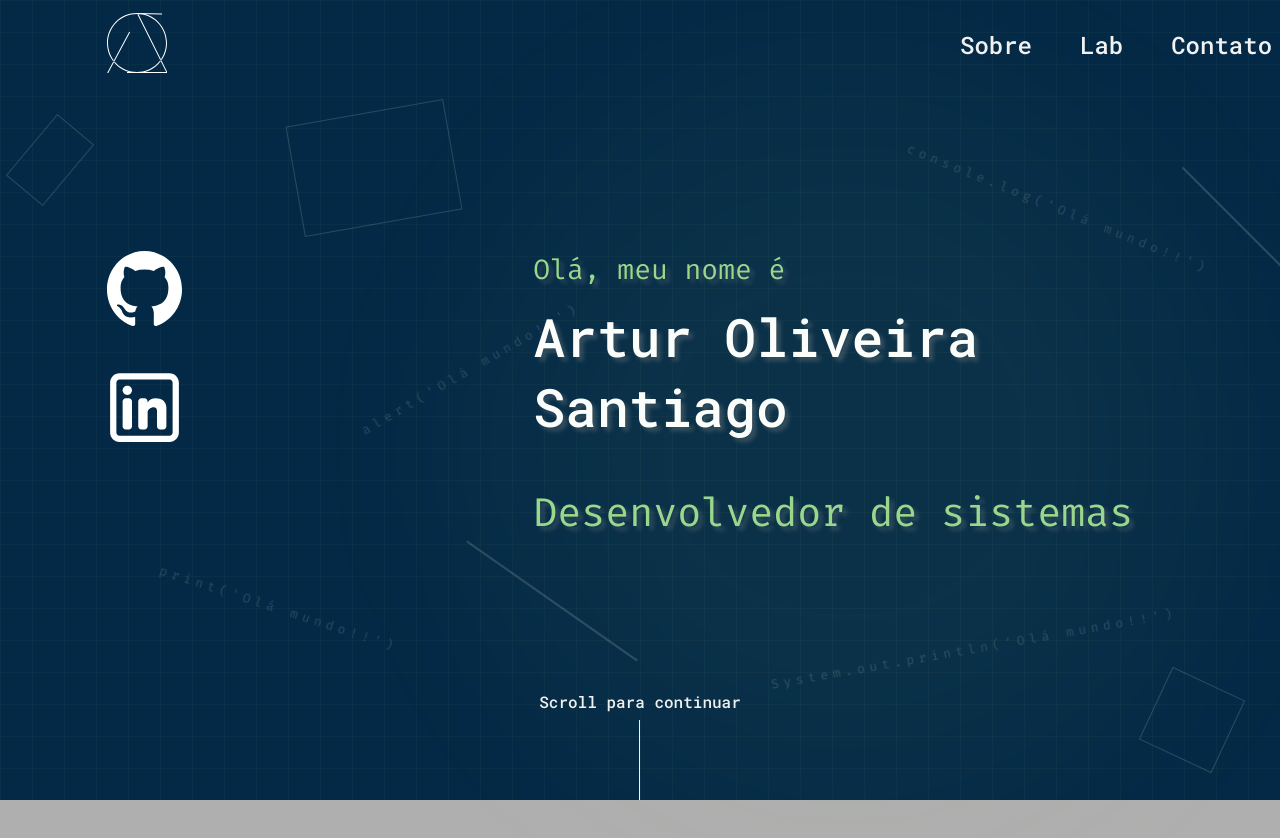
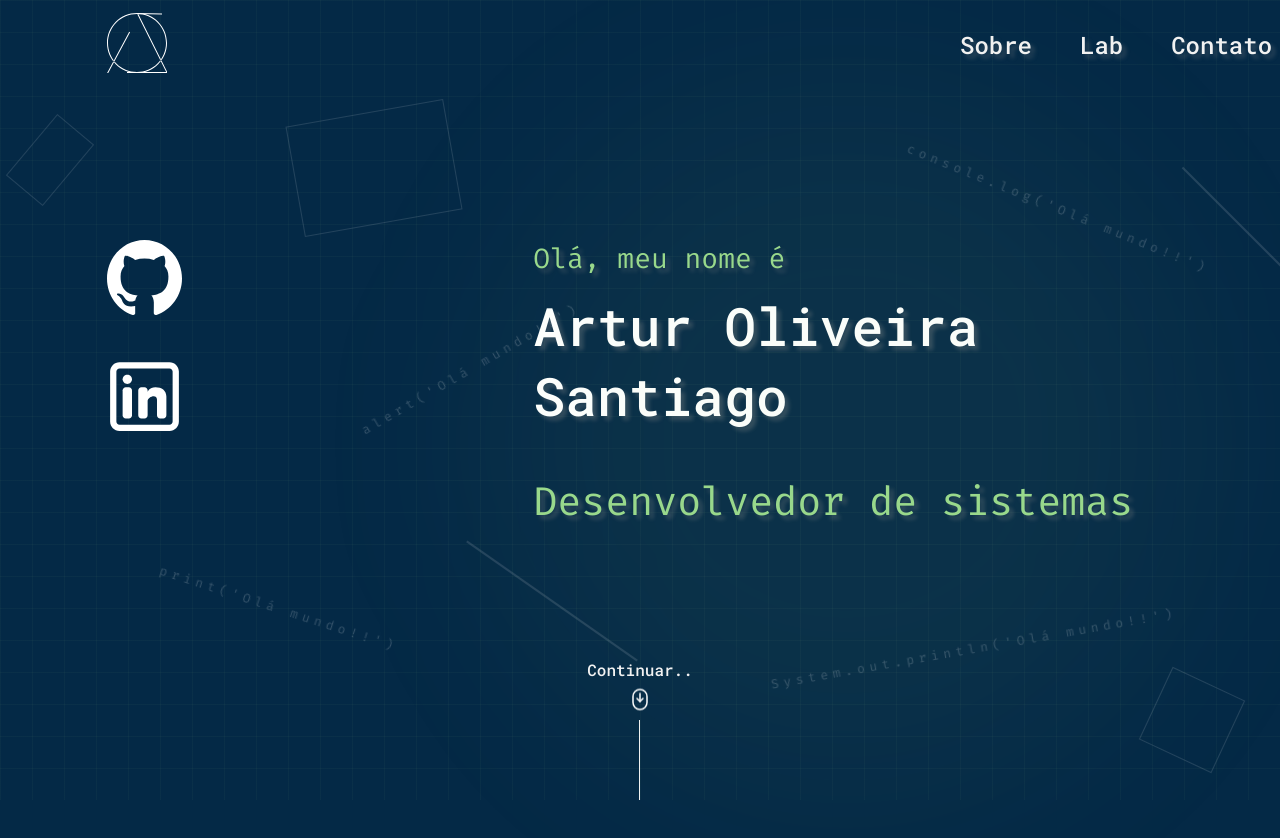
Before and after one commit to arturolivs/portfolio, a Next.js app: page / in a window 1280 px wide. Shown: the top 838 px of the page. Built offline with nearby package versions, Linux system fonts and the light colour scheme.

Commit message:
feature: created `HomeScrollIndicator`

```diff
--- a/src/components/Header/header.style.ts
+++ b/src/components/Header/header.style.ts
@@ -1,4 +1,5 @@
 import styled, { css } from 'styled-components'
+import { opacify } from '../../theme/utils'
 
 export const Header = styled.header`
   position: fixed;
@@ -55,7 +56,7 @@ export const Link = styled.a`
     font-family: 'Roboto Mono';
     color: ${theme.colors.neutral_100};
     font-size: 24px;
-
+    text-shadow: 4px 4px 4px ${opacify(theme.colors.neutral_500, 0.4)};
     transition: color 0.2s;
 
     &:hover {
--- a/src/components/HomeBackgroundDetails/homoBackgroundDetails.styles.ts
+++ b/src/components/HomeBackgroundDetails/homoBackgroundDetails.styles.ts
@@ -14,7 +14,7 @@ export const HelloWord = styled.span`
     position: absolute;
     font-family: 'Fira Code';
 
-    color: ${opacify(theme.colors.neutral_white, 0.15)};
+    color: ${opacify(theme.colors.neutral_white, 0.19)};
     font-size: 0.8rem;
     letter-spacing: 0.3rem;
     pointer-events: none;
@@ -55,7 +55,7 @@ export const GeometricShapes = styled.div`
     rotate = 0,
   }: GeometricShapesProps & { theme: DefaultTheme }) => css`
     position: absolute;
-    border: 1px solid ${opacify(theme.colors.neutral_white, 0.15)};
+    border: 1px solid ${opacify(theme.colors.neutral_white, 0.12)};
     width: ${width};
     height: ${height};
     top: ${top}%;
--- /dev/null
+++ b/src/components/HomeScrollIndicator/homeScrollIndicator.styles.ts
@@ -0,0 +1,72 @@
+import styled, { css, keyframes } from 'styled-components'
+
+import ScrollDown from '../../assets/icons/scroll-down-icon.svg'
+import Text from '../Text'
+
+export const ScrollToContinue = styled.div`
+  display: flex;
+  flex-direction: column;
+  align-items: center;
+  row-gap: 0.5rem;
+
+  grid-column: 6 / 8;
+  grid-row: 12 / 13;
+
+  &:hover {
+    span {
+      transform: translateX(5rem);
+
+      &::first-letter {
+        text-transform: lowercase;
+      }
+
+      &::before {
+        opacity: 1;
+        transform: translateX(-9.8rem);
+      }
+    }
+  }
+`
+
+export const ScrollText = styled(Text)`
+  ${({ theme }) => css`
+    position: relative;
+    width: 100%;
+
+    text-align: center;
+    font-family: 'Roboto Mono';
+    color: ${theme.colors.neutral_100};
+
+    pointer-events: none;
+    transition: all 0.5s;
+
+    &::before {
+      content: 'Use scroll para ';
+      position: absolute;
+
+      opacity: 0;
+      transition: all 0.5s;
+    }
+  `}
+`
+const moveDown = keyframes`
+  to {
+    transform: translateY(0);
+  }
+
+  from {
+    transform: translateY(-.3rem);
+  }
+`
+
+export const ScrollDownIcon = styled(ScrollDown)`
+  animation: ${moveDown} 1s ease-out infinite;
+`
+
+export const Line = styled.div`
+  ${({ theme }) => css`
+    width: 1px;
+    height: 80px;
+    background-color: ${theme.colors.neutral_100};
+  `}
+`
--- /dev/null
+++ b/src/components/HomeScrollIndicator/index.tsx
@@ -0,0 +1,21 @@
+import React from 'react'
+import { useTheme } from 'styled-components'
+
+import * as S from './homeScrollIndicator.styles'
+
+const HomeScrollIndicator = () => {
+  const theme = useTheme()
+  return (
+    <S.ScrollToContinue>
+      <S.ScrollText>Continuar..</S.ScrollText>
+      <S.ScrollDownIcon
+        width={24}
+        height={24}
+        color={theme.colors.neutral_white}
+      />
+      <S.Line />
+    </S.ScrollToContinue>
+  )
+}
+
+export default HomeScrollIndicator
--- a/src/templates/AboutMe/aboutMe.style.ts
+++ b/src/templates/AboutMe/aboutMe.style.ts
@@ -1,10 +1,10 @@
 import styled, { css } from 'styled-components'
 
 export const AboutMeSection = styled.section`
-  ${() => css`
+  ${({ theme }) => css`
     width: 100%;
     height: 100vh;
 
-    background: #afafaf;
+    background: ${theme.colors.primary_500};
   `}
 `
--- a/src/templates/Home/home.style.ts
+++ b/src/templates/Home/home.style.ts
@@ -109,28 +109,3 @@ export const Profession = styled(Text)`
     text-shadow: 4px 4px 4px ${opacify(theme.colors.neutral_500, 0.4)};
   `}
 `
-
-export const ScrollToContinue = styled.div`
-  display: flex;
-  flex-direction: column;
-  align-items: center;
-  row-gap: 0.5rem;
-
-  grid-column: 1 / 13;
-  grid-row: 12 / 13;
-`
-
-export const ScrollText = styled(Text)`
-  ${({ theme }) => css`
-    cursor: default;
-    font-family: 'Roboto Mono';
-    color: ${theme.colors.neutral_100};
-  `}
-`
-export const Line = styled.div`
-  ${({ theme }) => css`
-    width: 1px;
-    height: 80px;
-    background-color: ${theme.colors.neutral_100};
-  `}
-`
--- a/src/templates/Home/index.tsx
+++ b/src/templates/Home/index.tsx
@@ -1,28 +1,39 @@
 import React from 'react'
+import { useTheme } from 'styled-components'
 
 import { Grid } from '../../components/Grid'
-
+import HomeBackgroundDetails from '../../components/HomeBackgroundDetails'
 import GitHubLogo from '../../assets/icons/github-logo.svg'
 import LinkedinLogo from '../../assets/icons/linkedin-logo.svg'
 
 import * as S from './home.style'
-import HomeBackgroundDetails from '../../components/HomeBackgroundDetails'
+import HomeScrollIndicator from '../../components/HomeScrollIndicator'
 
-const HomeTemplate = () => (
+const HomeTemplate = () => {
+  const theme = useTheme()
+  return (
     <S.HomeSection>
       <HomeBackgroundDetails />
 
       <Grid>
         <S.SocialLinksSection>
           <S.Link href="https://github.com/arturolivs" target="_blank">
-          <GitHubLogo width={75} height={75} color="#fff" />
+            <GitHubLogo
+              width={75}
+              height={75}
+              color={theme.colors.neutral_white}
+            />
           </S.Link>
 
           <S.Link
             href="https://www.linkedin.com/in/artur-oliveira-69439170/"
             target="_blank"
           >
-          <LinkedinLogo width={75} height={75} color="#fFF" />
+            <LinkedinLogo
+              width={75}
+              height={75}
+              color={theme.colors.neutral_white}
+            />
           </S.Link>
         </S.SocialLinksSection>
 
@@ -37,12 +48,10 @@ const HomeTemplate = () => (
           <S.Profession>Desenvolvedor de sistemas</S.Profession>
         </S.Content>
 
-      <S.ScrollToContinue>
-        <S.ScrollText>Scroll para continuar</S.ScrollText>
-        <S.Line />
-      </S.ScrollToContinue>
+        <HomeScrollIndicator />
       </Grid>
     </S.HomeSection>
   )
+}
 
 export default HomeTemplate
--- a/src/theme/utils.ts
+++ b/src/theme/utils.ts
@@ -3,8 +3,8 @@ export function opacify(hex_color: string, opacity: number): string {
   const splitAt = 2
 
   const red = parseInt(hex_color.substring(0, splitAt), 16)
-  const green = parseInt(hex_color.substring(splitAt, splitAt * splitAt), 16)
-  const blue = parseInt(hex_color.substring(splitAt * splitAt), 16)
+  const green = parseInt(hex_color.substring(splitAt, splitAt + splitAt), 16)
+  const blue = parseInt(hex_color.substring(splitAt + splitAt), 16)
 
   return `rgba(${red}, ${green}, ${blue}, ${opacity})`
 }
```
Also changed, not shown: src/assets/icons/scroll-down-icon.svg (added). Lines whose indentation alone changed are shown as unchanged.
